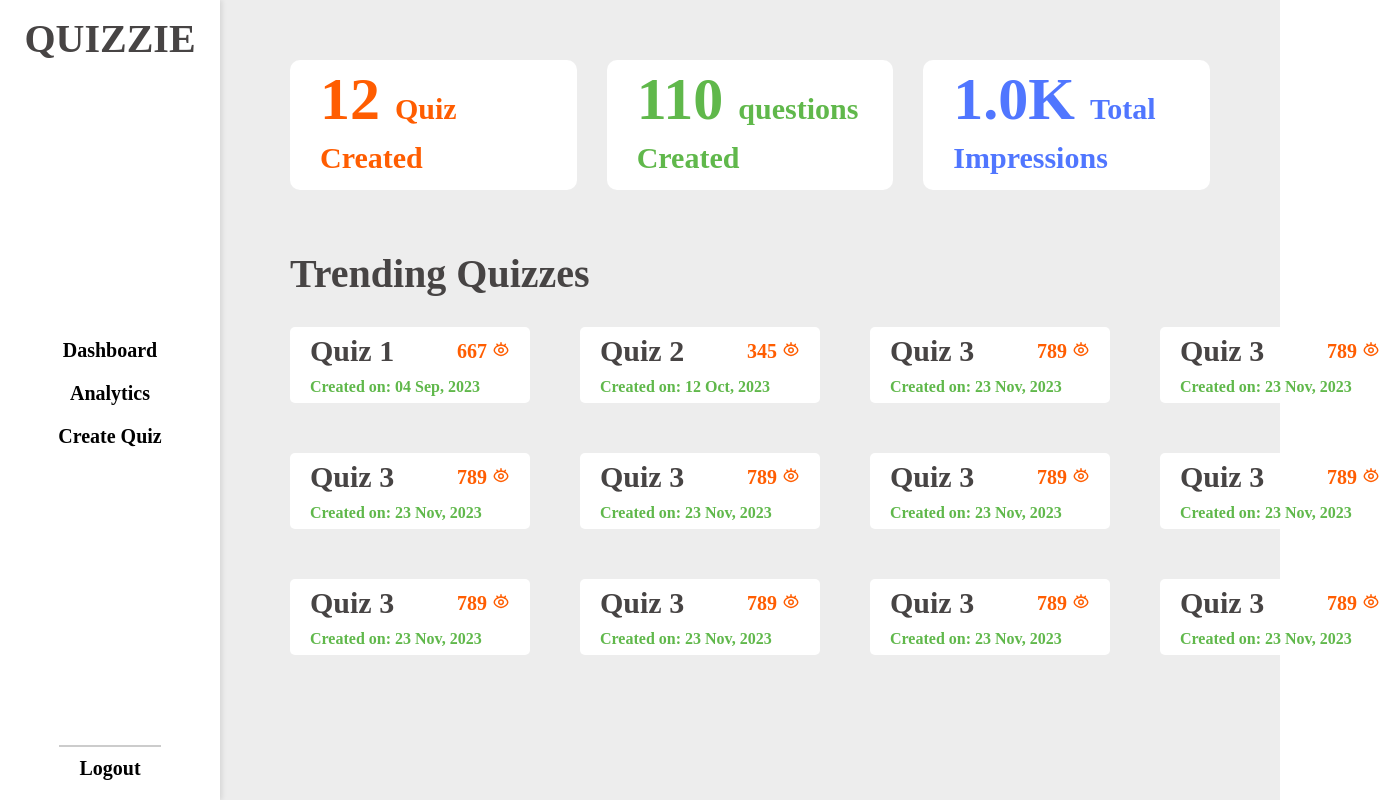
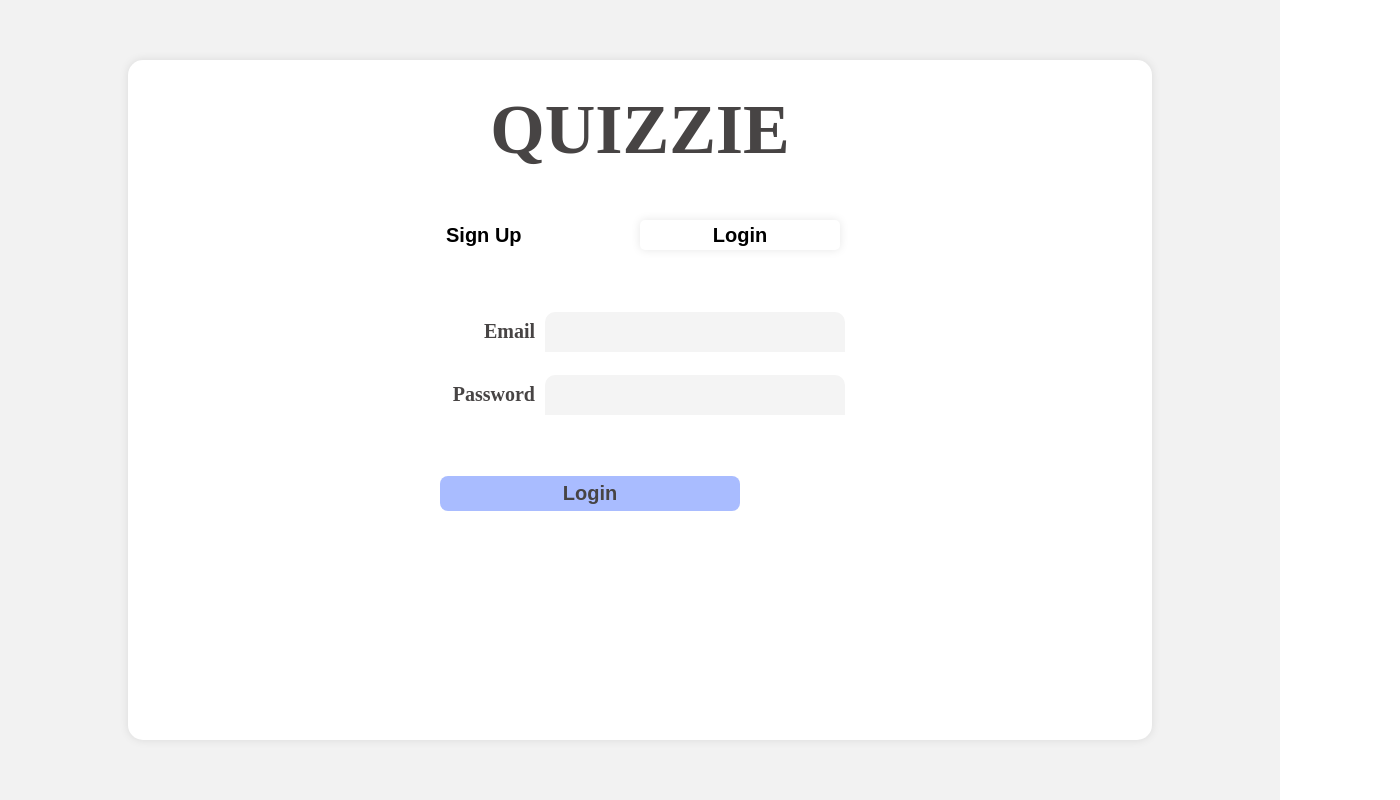
Before and after one commit to rajputajay1/Quiz, a React (Vite) app: page /auth in a window 1280 px wide. Shown: the whole page, 1400 px wide, since content can reach past the window. Built offline with nearby package versions, Linux system fonts and the light colour scheme.

Commit message:
add routing

```diff
--- a/package.json
+++ b/package.json
@@ -1,5 +1,5 @@
 {
-  "name": "lakshay_bhayia",
+  "name": "quiz_application",
   "private": true,
   "version": "0.0.0",
   "type": "module",
@@ -21,6 +21,7 @@
     "eslint-plugin-react": "^7.34.1",
     "eslint-plugin-react-hooks": "^4.6.0",
     "eslint-plugin-react-refresh": "^0.4.6",
+    "react-router-dom": "^6.23.1",
     "vite": "^5.2.0"
   }
 }
--- a/src/App.jsx
+++ b/src/App.jsx
@@ -1,30 +1,18 @@
-import Login from "./Component/Login/Login"
-import SignUp from "./Component/SignUp/SignUp"
-import TotalIpression from "./Component/TotalImprssion/TotalIpression"
-import Tranding_Quiz from "./Component/Tranding/Tranding_Quiz"
-import Quiz_Analysis from "./Component/QuizAnalysis/Quiz_Analysis"
-import Question_Analysis from "./Component/Question_Analysis/Question_Analysis"
-import Wining from "./Component/Wining/Wining"
-import "./App.css"
-import Quiz_Questions from "./Component/Quiz_Questions/Quiz_Questions"
-import Poll from "./Component/Poll/Poll"
-import Sidebar from "./Component/sidebar/Sidebar"
+// import Login from "./Component/Login/Login";
+import SignUp from "./Component/SignUp/SignUp";
+// import TotalIpression from "./Component/TotalImprssion/TotalIpression";
+import Tranding_Quiz from "./Component/Tranding/Tranding_Quiz";
+import Quiz_Analysis from "./Component/QuizAnalysis/Quiz_Analysis";
+import Question_Analysis from "./Component/Question_Analysis/Question_Analysis";
+import Wining from "./Component/Wining/Wining";
+import "./App.css";
+import Quiz_Questions from "./Component/Quiz_Questions/Quiz_Questions";
+import Poll from "./Component/Poll/Poll";
+import Sidebar from "./Component/sidebar/Sidebar";
+import Routing from "./Routes/index";
 
 function App() {
-
-  return (
-    <>
-      {/* <Sidebar></Sidebar> */}
-      {/* <Login></Login> */}
-    <TotalIpression></TotalIpression>
-      {/* <Quiz_Analysis></Quiz_Analysis> */}
-      {/* <Question_Analysis></Question_Analysis>  */}
-     {/* <Quiz_Questions></Quiz_Questions>/ */}
-      {/* <Wining></Wining> */}
-      {/* <Poll></Poll>/ */}
-
-    </>
-  )
+  return <Routing />;
 }
 
-export default App
+export default App;
--- a/src/Component/TotalImprssion/TotalIpression.jsx
+++ /dev/null
@@ -1,46 +0,0 @@
-import React from 'react'
-import "./TotalIpression.css"
-import Tranding_Quiz from '../Tranding/Tranding_Quiz'
-import Sidebar from '../sidebar/Sidebar'
-
-
-const TotalIpression = () => {
-
-    const highNuber = (number) => {
-        if (number >= 1000) {
-          return (number / 1000).toFixed(1) + 'K';
-        }
-        return number;
-    };
-    const totalImpressions = 1000; // example value
-    const formattedImpressions = highNuber(totalImpressions);
-  return (
-      <>
-          <Sidebar></Sidebar>
-          <div className='background_color_total'>
-              <div className='quiz_alldiv'>
-
-
-              <div className='quiz'>
-                  <p className='toatal_quiz'>12 <span className='created_quiz'>Quiz</span> </p>
-                  <p  className='created_quiz'>Created </p>
-
-                  </div>
-              <div className='Questions'>
-                  <p className='total_questions'>110 <span className='created_questions'>questions</span> </p>
-                  <p  className='created_questions'>Created </p>
-
-                  </div>
-              <div className='Impressions'>
-                  <p className='toatal_Impressions'>{formattedImpressions} <span className='created_Impressions'>Total</span> </p>
-                  <p  className='created_Impressions'>Impressions</p>
-
-                  </div>
-              </div>
-              <Tranding_Quiz></Tranding_Quiz>
-          </div>
-      </>
-  )
-}
-
-export default TotalIpression
--- /dev/null
+++ b/src/Pages/Auth/auth.jsx
@@ -0,0 +1,7 @@
+import Login from "../../Component/Login/Login";
+
+const Auth = () => {
+  return <Login />;
+};
+
+export default Auth
--- /dev/null
+++ b/src/Pages/DashBoard/Dashboard.jsx
@@ -0,0 +1,46 @@
+import React from "react";
+import "./Dashboard.css";
+import Tranding_Quiz from "../../Component/Tranding/Tranding_Quiz";
+import Sidebar from "../../Component/sidebar/Sidebar";
+
+const Dashboard = () => {
+  const highNuber = (number) => {
+    if (number >= 1000) {
+      return (number / 1000).toFixed(1) + "K";
+    }
+    return number;
+  };
+  const totalImpressions = 1000; // example value
+  const formattedImpressions = highNuber(totalImpressions);
+  return (
+    <>
+      <Sidebar></Sidebar>
+      <div className="background_color_total">
+        <div className="quiz_alldiv">
+          <div className="quiz">
+            <p className="toatal_quiz">
+              12 <span className="created_quiz">Quiz</span>{" "}
+            </p>
+            <p className="created_quiz">Created </p>
+          </div>
+          <div className="Questions">
+            <p className="total_questions">
+              110 <span className="created_questions">questions</span>{" "}
+            </p>
+            <p className="created_questions">Created </p>
+          </div>
+          <div className="Impressions">
+            <p className="toatal_Impressions">
+              {formattedImpressions}{" "}
+              <span className="created_Impressions">Total</span>{" "}
+            </p>
+            <p className="created_Impressions">Impressions</p>
+          </div>
+        </div>
+        <Tranding_Quiz></Tranding_Quiz>
+      </div>
+    </>
+  );
+};
+
+export default Dashboard;
--- /dev/null
+++ b/src/Routes/PrivateRoutes.jsx
@@ -0,0 +1,17 @@
+import React from 'react';
+import { Navigate } from 'react-router-dom';
+// import { useAuth } from '../context/AuthContext';
+
+const PrivateRoute = ({ children }) => {
+    // const { isAuthenticated } = useAuth();
+
+    // if (!isAuthenticated) {
+    //     // Redirect to login if not authenticated
+    //     return <Navigate to="/login" />;
+    // }
+
+    // Render the children if authenticated
+    return children;
+};
+
+export default PrivateRoute;
--- /dev/null
+++ b/src/Routes/index.jsx
@@ -0,0 +1,27 @@
+import React from "react";
+import { BrowserRouter, Routes, Route } from "react-router-dom";
+import Auth from "../Pages/Auth/auth";
+import PrivateRoute from "./PrivateRoutes";
+import Dashboard from "../Pages/DashBoard/Dashboard";
+const Routing = () => {
+  return (
+    <BrowserRouter>
+      <Routes>
+        <Route path="/auth" element={<Auth />} />
+        {/* <Route path="/dash" element={<Auth />} /> */}
+        <Route
+          path="/dashboard"
+          element={
+            <PrivateRoute>
+              <Dashboard />
+            </PrivateRoute>
+          }
+        />
+
+        {/* Add more public routes here */}
+      </Routes>
+    </BrowserRouter>
+  );
+};
+
+export default Routing;
```
Also changed, not shown: src/Pages/DashBoard/Dashboard.css (renamed from src/Component/TotalImprssion/TotalIpression.css), 1 other file (tests, documents, lock files or other folders).
